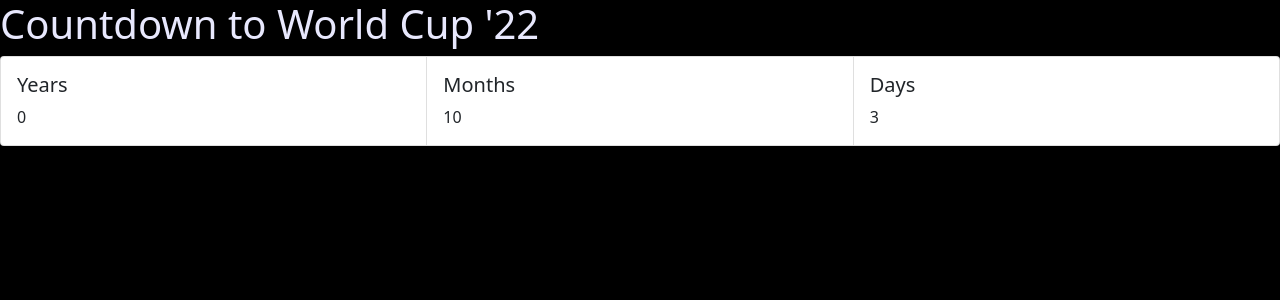
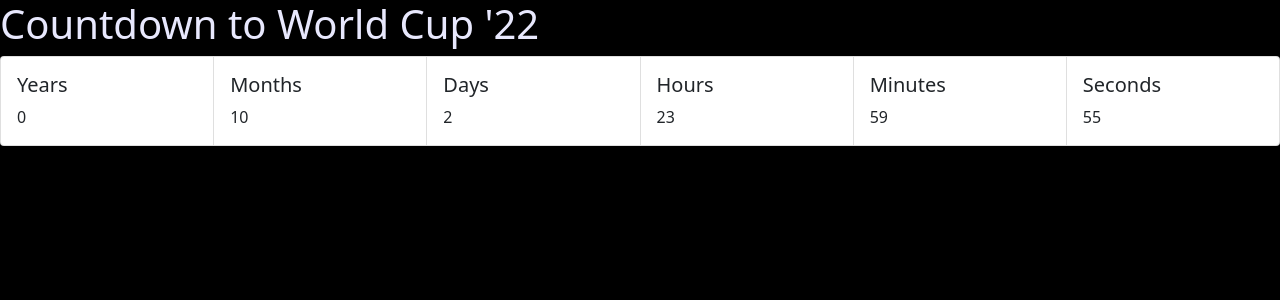
Before and after one commit to damparo/FutbolisLife, a React (Create React App) app in the folder countdowntimer/: page / in a window 1280 px wide. Shown: the top 300 px of the page. Built offline with nearby package versions, Linux system fonts and the light colour scheme.

Commit message:
countdown is working

```diff
--- a/countdowntimer/src/components/Timer/Timer.js
+++ b/countdowntimer/src/components/Timer/Timer.js
@@ -1,4 +1,4 @@
-import React, { useState } from "react";
+import React, { useEffect, useState } from "react";
 import { intervalToDuration, isBefore } from "date-fns";
 import Card from "react-bootstrap/Card";
 import "./Timer.css";
@@ -7,11 +7,14 @@ import CardGroup from "react-bootstrap/CardGroup";
 
 function Timer({futureDate}) {
 
-    const now = new Date();
+    const [now, setNow] = useState(new Date());
     const isTimeUp = isBefore(futureDate, now);
     let years = 0;
     let months = 0;
     let days = 0;
+    let hours = 0;
+    let minutes = 0;
+    let seconds = 0;
 
     if(!isTimeUp){
         const duration = intervalToDuration({
@@ -22,8 +25,21 @@ function Timer({futureDate}) {
         years = duration.years;
         months = duration.months;
         days = duration.days;
+        hours = duration.hours;
+        minutes = duration.minutes;
+        seconds = duration.seconds;
 
     }
+
+    useEffect( () => {
+
+      setInterval( () => {
+        console.log("ticking");
+        setNow(new Date())
+
+      }, 1000)
+
+    }, []);
 
     // const timerContents = isTimeUp ? ( <div className={ style.timeIsUp}>time is up!!!</div>) : (
 
@@ -50,6 +66,24 @@ function Timer({futureDate}) {
             <Card.Text value={days} label="" className="days">{days}</Card.Text>
           </Card.Body>
         </Card>
+        <Card>
+          <Card.Body>
+            <Card.Title>Hours</Card.Title>
+            <Card.Text value={hours} label="" className="hours">{hours}</Card.Text>
+          </Card.Body>
+        </Card>
+        <Card>
+          <Card.Body>
+            <Card.Title>Minutes</Card.Title>
+            <Card.Text value={minutes} label="" className="minutes">{minutes}</Card.Text>
+          </Card.Body>
+        </Card>
+        <Card>
+          <Card.Body>
+            <Card.Title>Seconds</Card.Title>
+            <Card.Text value={seconds} label="" className="seconds">{seconds}</Card.Text>
+          </Card.Body>
+        </Card>
       </CardGroup>
     </div>
   );
```
